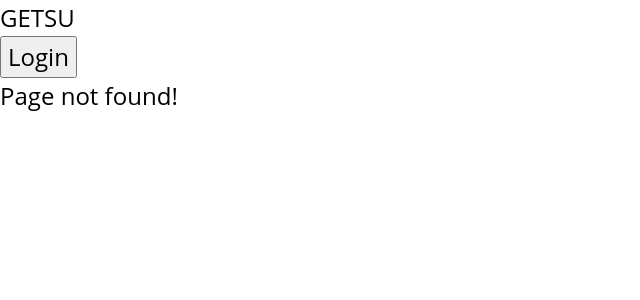
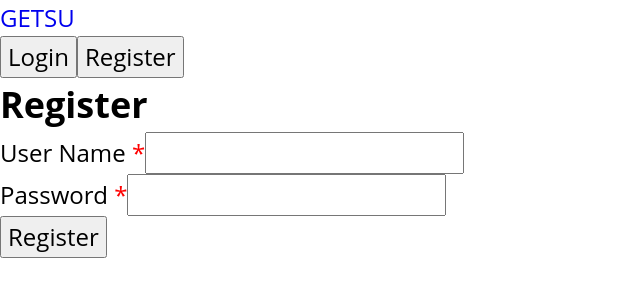
Before and after one commit to kevinwei00/getsu-client, a React (Create React App) app: page /register in a window 1280 px wide. Before the commit this address had no page. Shown: the top 300 px of the page, without its empty margins (0-640 px from the left). Built offline with nearby package versions, Linux system fonts and the light colour scheme.

Commit message:
add user registration

```diff
--- a/src/components/AddItem.js
+++ b/src/components/AddItem.js
@@ -1,14 +1,7 @@
 import React, { Component } from 'react';
 import ItemContext from '../ItemContext';
 import ItemsApiService from '../services/items-api-service';
-
-function RequiredField() {
-  return (
-    <div className="RequiredField" style={{ color: 'red', display: 'inline-block' }}>
-      &#42;
-    </div>
-  );
-}
+import RequiredField from './RequiredField';
 
 export default class AddItem extends Component {
   static contextType = ItemContext;
--- a/src/components/AppLanding.js
+++ b/src/components/AppLanding.js
@@ -1,13 +1,14 @@
 import React, { Component } from 'react';
-import { Route, Switch, Redirect, withRouter } from 'react-router-dom';
+import { Route, Link, Switch, Redirect, withRouter } from 'react-router-dom';
 import Login from './Login';
+import Registration from './Registration';
 import NotFound from './NotFound';
 class AppLanding extends Component {
   render() {
     return (
       <>
         <nav>
-          GETSU
+          <Link to="/">GETSU</Link>
           <div>
             <button
               onClick={() => {
@@ -16,12 +17,20 @@ class AppLanding extends Component {
             >
               Login
             </button>
+            <button
+              onClick={() => {
+                this.props.history.push('/register');
+              }}
+            >
+              Register
+            </button>
           </div>
         </nav>
         <main>
           <Switch>
             <Route exact path="/" render={() => <h1>Landing Page</h1>} />
             <Route path="/login" component={Login} />
+            <Route path="/register" component={Registration} />
             <Route path="/item" render={() => <Redirect to={'/'} />} />
             <Route path="/add-item" render={() => <Redirect to={'/'} />} />
             <Route path="/usage-history" render={() => <Redirect to={'/'} />} />
--- a/src/components/Login.js
+++ b/src/components/Login.js
@@ -44,19 +44,19 @@ export default class Login extends Component {
     return (
       <div className="Login">
         <h2>Login</h2>
-        <form className="LoginForm" onSubmit={this.handleSubmitJwtAuth}>
+        <form className="Login__form" onSubmit={this.handleSubmitJwtAuth}>
           <div role="alert">{error && <p className="red">{error}</p>}</div>
           <div className="user_name">
-            <label htmlFor="LoginForm__user_name">User name</label>
-            <input required name="user_name" id="LoginForm__user_name"></input>
+            <label htmlFor="user_name">User name</label>
+            <input required name="user_name" id="user_name"></input>
           </div>
           <div className="password">
-            <label htmlFor="LoginForm__password">Password</label>
+            <label htmlFor="password">Password</label>
             <input
               required
               name="password"
               type="password"
-              id="LoginForm__password"
+              id="password"
             ></input>
           </div>
           <button type="submit">Login</button>
--- /dev/null
+++ b/src/components/Registration.js
@@ -0,0 +1,56 @@
+import React, { Component } from 'react';
+import AuthApiService from '../services/auth-api-service';
+import RequiredField from './RequiredField';
+
+export default class Registration extends Component {
+  static defaultProps = {
+    history: {
+      push: () => {},
+    },
+  };
+
+  state = { error: null };
+
+  handleSubmit = (e) => {
+    e.preventDefault();
+    const { user_name, password } = e.target;
+    this.setState({ error: null });
+    AuthApiService.postUser({
+      user_name: user_name.value,
+      password: password.value,
+    })
+      .then(() => {
+        user_name.value = '';
+        password.value = '';
+        this.props.history.push('/login');
+      })
+      .catch((res) => {
+        this.setState({ error: res.error });
+      });
+  };
+
+  render() {
+    const { error } = this.state;
+    return (
+      <section className="Registration">
+        <h2>Register</h2>
+        <form className="Registration__form" onSubmit={this.handleSubmit}>
+          <div role="alert">{error && <p className="red">{error}</p>}</div>
+          <div className="user_name">
+            <label htmlFor="user_name">
+              User Name <RequiredField />
+            </label>
+            <input name="user_name" type="text" required id="user_name"></input>
+          </div>
+          <div className="password">
+            <label htmlFor="password">
+              Password <RequiredField />
+            </label>
+            <input name="password" type="password" required id="password"></input>
+          </div>
+          <button type="submit">Register</button>
+        </form>
+      </section>
+    );
+  }
+}
--- /dev/null
+++ b/src/components/RequiredField.js
@@ -0,0 +1,9 @@
+import React from 'react';
+
+export default function RequiredField() {
+  return (
+    <div className="RequiredField" style={{ color: 'red', display: 'inline-block' }}>
+      &#42;
+    </div>
+  );
+}
--- a/src/services/auth-api-service.js
+++ b/src/services/auth-api-service.js
@@ -10,6 +10,15 @@ const AuthApiService = {
       body: JSON.stringify(credentials),
     }).then((res) => (!res.ok ? res.json().then((e) => Promise.reject(e)) : res.json()));
   },
+  postUser(user) {
+    return fetch(`${config.API_ENDPOINT}/users`, {
+      method: 'POST',
+      headers: {
+        'content-type': 'application/json',
+      },
+      body: JSON.stringify(user),
+    }).then((res) => (!res.ok ? res.json().then((e) => Promise.reject(e)) : res.json()));
+  },
 };
 
 export default AuthApiService;
```
